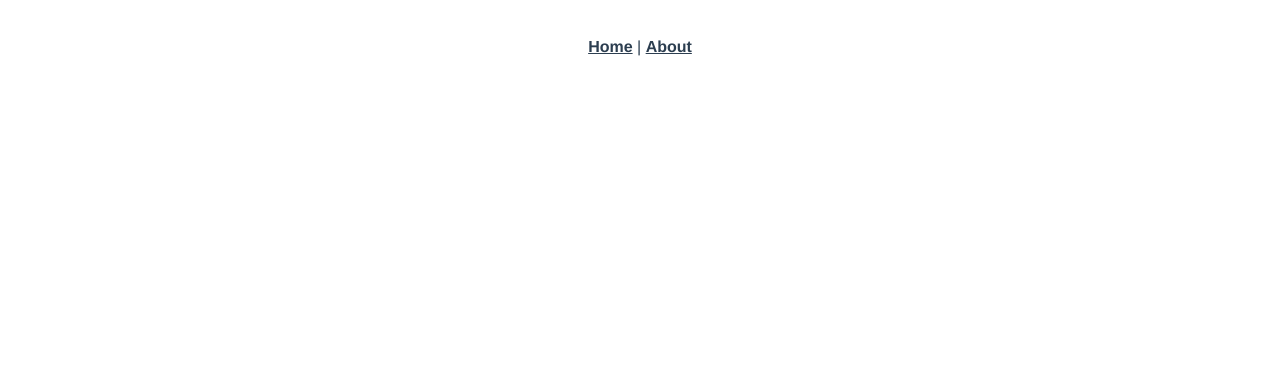
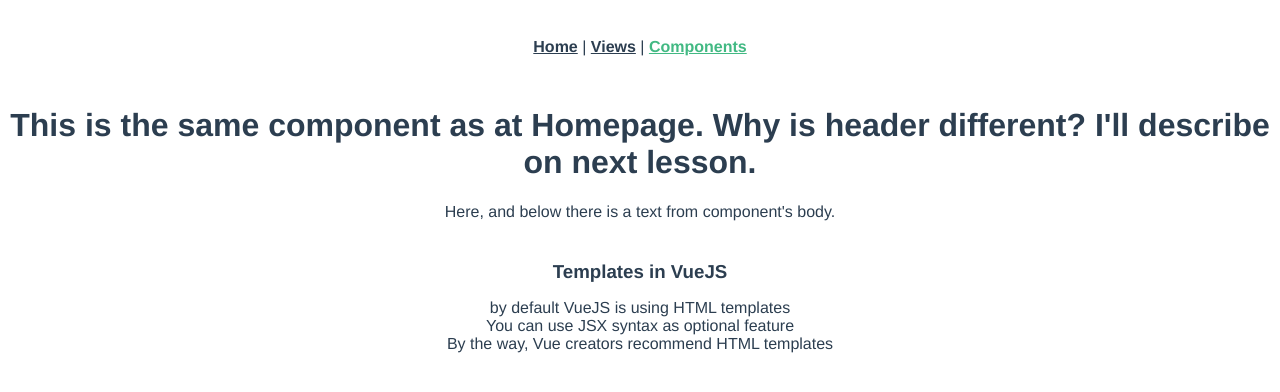
Before and after one commit to lordh1/vuejs-lesson_01, a Vue app: page /components in a window 1280 px wide. Shown: the top 392 px of the page. Built offline with nearby package versions, Linux system fonts and the light colour scheme.

Commit message:
lesson 1 #1

```diff
--- a/src/App.vue
+++ b/src/App.vue
@@ -2,7 +2,8 @@
   <div id="app">
     <div id="nav">
       <router-link to="/">Home</router-link> |
-      <router-link to="/about">About</router-link>
+      <router-link to="/views">Views</router-link> |
+      <router-link to="/components">Components</router-link>
     </div>
     <router-view/>
   </div>
--- /dev/null
+++ b/src/components/Components/Components.vue
@@ -0,0 +1,48 @@
+<template>
+  <div class="components">
+    <h1 v-if="msg">{{ msg }}</h1>
+    <h1 v-else>{{ alternativeMessage }}</h1>
+    <p>
+      Here, and below there is a text from component's body.
+    </p>
+    <h3>Templates in VueJS</h3>
+    <ul>
+      <li>by default VueJS is using HTML templates</li>
+      <li>You can use JSX syntax as optional feature</li>
+      <li>By the way, Vue creators recommend HTML templates</li>
+    </ul>
+  </div>
+</template>
+
+<script>
+
+export default {
+  name: 'HelloWorld',
+  props: {
+    msg: String
+  },
+  data() {
+    return {
+      alternativeMessage: "This is the same component as at Homepage. Why is header different? I'll describe on next lesson."
+    }
+  }
+}
+</script>
+
+<!-- Add "scoped" attribute to limit CSS to this component only -->
+<style scoped lang="scss">
+h3 {
+  margin: 40px 0 0;
+}
+ul {
+  list-style-type: none;
+  padding: 0;
+}
+li {
+  /*display: inline-block;*/
+  margin: 0 10px;
+}
+a {
+  color: #42b983;
+}
+</style>
--- a/src/router.js
+++ b/src/router.js
@@ -1,6 +1,7 @@
 import Vue from 'vue'
 import Router from 'vue-router'
 import Home from './views/Home.vue'
+import Components from './components/Components/Components.vue'
 
 Vue.use(Router)
 
@@ -14,12 +15,17 @@ export default new Router({
       component: Home
     },
     {
-      path: '/about',
-      name: 'about',
+      path: '/views',
+      name: 'views',
       // route level code-splitting
       // this generates a separate chunk (about.[hash].js) for this route
       // which is lazy-loaded when the route is visited.
-      component: () => import(/* webpackChunkName: "about" */ './views/About.vue')
+      component: () => import(/* webpackChunkName: "about" */ './views/Views.vue')
+    },
+    {
+      path: '/components',
+      name: 'components',
+      component: Components
     }
   ]
 })
--- a/src/views/Home.vue
+++ b/src/views/Home.vue
@@ -1,18 +1,20 @@
 <template>
   <div class="home">
+    <h1>Welcome to VueJS workshops Home page!</h1>
+    <p>This page is an View. But below there is an Component, imported to the View. Following image isn't part of component.</p>
     <img alt="Vue logo" src="../assets/logo.png">
-    <HelloWorld msg="Welcome to Your Vue.js App"/>
+    <Components msg="This is our component."/>
   </div>
 </template>
 
 <script>
 // @ is an alias to /src
-import HelloWorld from '@/components/HelloWorld/HelloWorld.vue'
+import Components from '@/components/Components/Components.vue'
 
 export default {
   name: 'home',
   components: {
-    HelloWorld
+    Components
   }
 }
 </script>
--- /dev/null
+++ b/src/views/Views.vue
@@ -0,0 +1,8 @@
+<template>
+  <div class="views">
+    <h1>What are Views?</h1>
+    <p><strong>Actually views are components.</strong><p>
+    <p>It's your choice, if You separate views into other directory or not. I wanted just to mention about them, but i prefer organizing components inside 'components' directory.</p>
+    <p>In general Views role is to be a container for other components, or just an simple HTML page placed inside 'template' tag without any JavaScript code.</p>
+  </div>
+</template>
```
Also changed, not shown: 1 other file (tests, documents, lock files or other folders).
